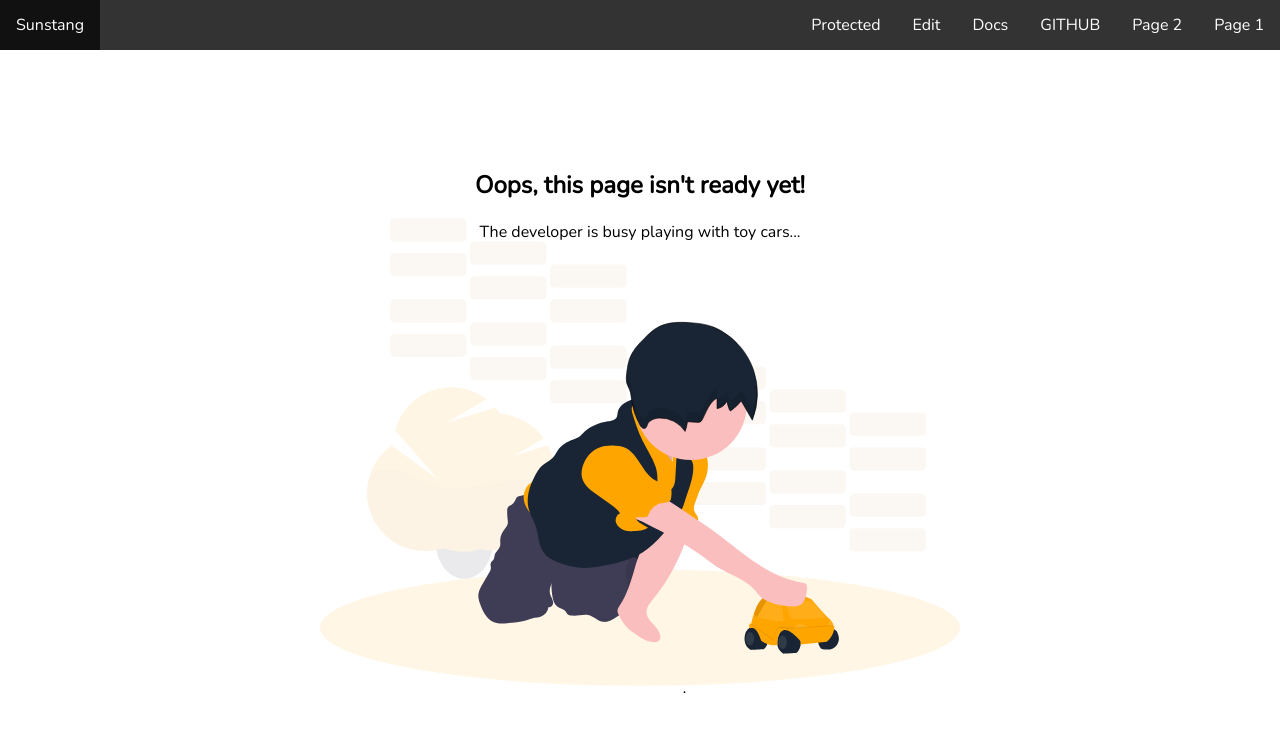
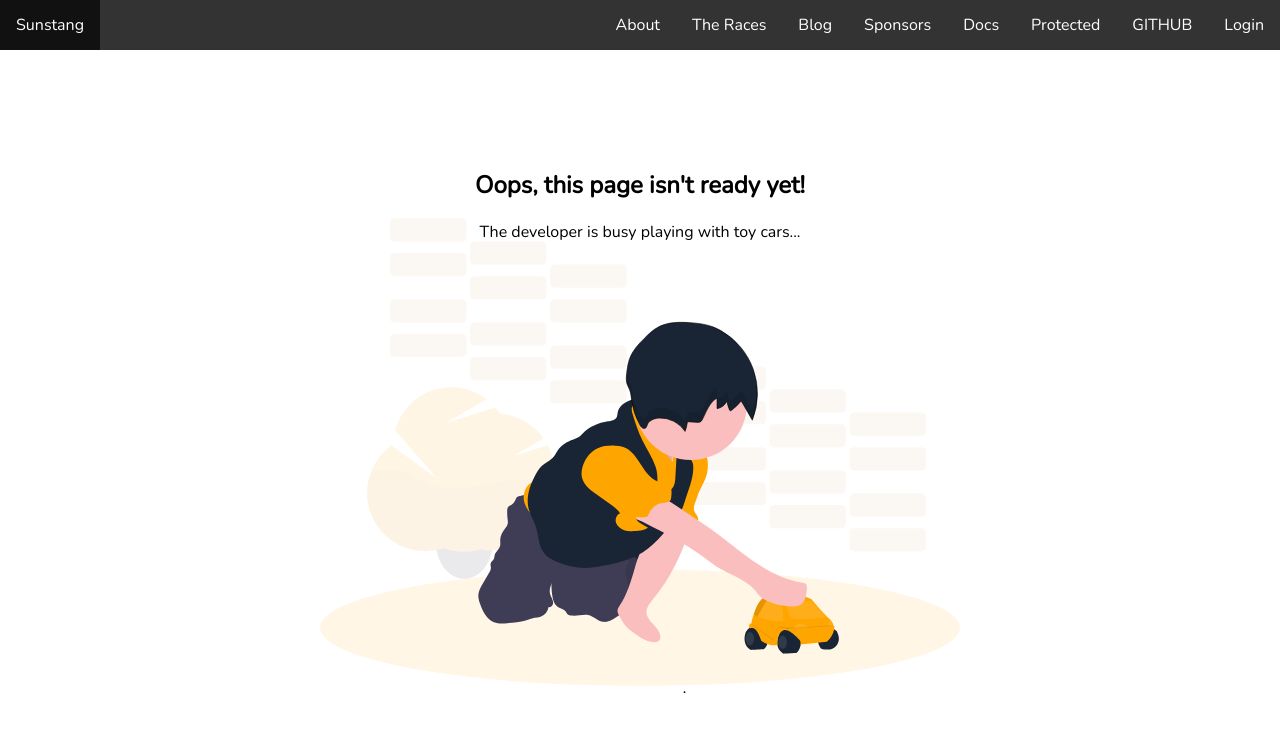
Before and after one commit to garethlau/sunstang-docs, a React (Create React App) app in the folder client/: page / in a window 1280 px wide. Shown: the top 732 px of the page. Built offline with nearby package versions, Linux system fonts and the light colour scheme; no server answers; what draft-js-alignment-plugin, draft-js-drag-n-drop-plugin, draft-js-focus-plugin, draft-js-image-plugin would draw is missing.

Commit message:
dummy routes

```diff
--- a/client/src/components/NavBar.jsx
+++ b/client/src/components/NavBar.jsx
@@ -1,14 +1,36 @@
-import React from 'react';
+import React, {useState, useEffect} from 'react';
 import {Link} from 'react-router-dom';
 import {withRouter} from 'react-router';
 
 import SearhBar from './SearchBar';
 
 import navbarStyles from '../styles/navbarStyles.module.css';
+import axios from 'axios';
 
 const NavBar = (props) => {
+    const [isAdmin, setIsAdmin] = useState(false);
+    const [isLoggedIn, setIsLoggedIn] = useState(false);
+    //console.log("LOCATION === >", props.location);
 
-    console.log("loca", props.location);
+    useEffect(() => {
+        axios.get('/api/user/current-user').then(res => {
+            let user = res.data;
+            if (user) {
+                // user is logged in
+                setIsLoggedIn(true);
+                if (user.admin) {
+                    // user is an admin
+                    setIsAdmin(true)
+                }
+                else {
+                    // user is not an admin
+                }
+            }
+            else {
+                // not logged in
+            }
+        })
+    })
 
     const showSearchBar = () => {
         if (props.location.pathname.split('/').includes('docs')) {
@@ -18,18 +40,26 @@ const NavBar = (props) => {
         }
     }
 
-
+    const logout = () => {
+        console.log("LOGGING OUT");
+        axios.get('/api/user/logout');
+    }
 
     return (
         <nav>
             <ul>
-                <li class={navbarStyles.left}><Link to="">Sunstang</Link></li>
-                <li><Link to="">Page 1</Link></li>
-                <li><Link to="">Page 2</Link></li>
+                <li class={navbarStyles.left}><Link to="/">Sunstang</Link></li>
+
+                {isLoggedIn && <li><a href="/" onClick={() => logout()}>Logout</a></li>}
+                {!isLoggedIn && <li><Link to="/login">Login</Link></li>}
                 <li><a href="https://github.com/garethlau/sunstang-docs">GITHUB</a></li>
+                {isAdmin && <li><Link to="/edit">Edit</Link></li>}
+                <li><Link to="/protected">Protected</Link></li>
                 <li><Link to="/docs">Docs</Link></li>
-                <li><Link to="/edit">Edit</Link></li>
-                <li><Link to="/protected">Protected</Link></li>
+                <li><Link to="/sponsors">Sponsors</Link></li>
+                <li><Link to="/blog">Blog</Link></li>
+                <li><Link to="/the-races">The Races</Link></li>
+                <li><Link to="/about">About</Link></li>
                 {showSearchBar()}
             </ul>
         </nav>
```
